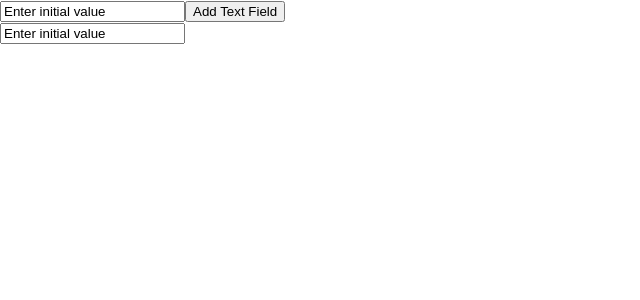
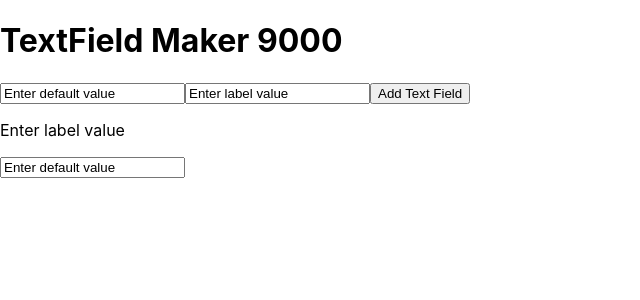
Before and after one commit to Tizdbl/react-test-app, a React (Create React App) app: page / in a window 1280 px wide. Both pictures are taken after a click on the button "Add Text Field". Shown: the top 300 px of the page, without its empty margins (0-640 px from the left). Built offline with nearby package versions, Linux system fonts and the light colour scheme.

Commit message:
added TextField label functionality

```diff
--- a/src/App.js
+++ b/src/App.js
@@ -1,35 +1,46 @@
 import React, { useState } from 'react';
 
 function App() {
-    const [initialTextFieldValue, setInitialTextFieldValue] = useState('Enter initial value');
+    const [textFieldDefaultValue, setTextFieldDefaultValue] = useState('Enter default value');
+    const [textFieldLabelValue, setTextFieldLabelValue] = useState('Enter label value');
     const [textFields, setTextFields] = useState([]);
 
-    const handleButtonClick = () => {
-        setTextFields([...textFields, initialTextFieldValue]);
+    const handleDefaultValueButtonClick = () => {
+        setTextFields([...textFields, { value: textFieldDefaultValue, label: textFieldLabelValue }]);
     };
 
     return (
         <div>
             <div>
+                <h1>TextField Maker 9000</h1>
+            </div>
+            <div>
                 <input
                     type="text"
-                    value={initialTextFieldValue}
-                    onChange={(e) => setInitialTextFieldValue(e.target.value)}
+                    value={textFieldDefaultValue}
+                    onChange={(e) => setTextFieldDefaultValue(e.target.value)}
                 />
-                <button onClick={handleButtonClick}>Add Text Field</button>
+                <input
+                    type="text"
+                    value={textFieldLabelValue}
+                    onChange={(e) => setTextFieldLabelValue(e.target.value)}
+                />
+                <button onClick={handleDefaultValueButtonClick}>Add Text Field</button>
             </div>
             <div>
-                {textFields.map((value, index) => (
+                {textFields.map((field, index) => (
+                    <div key={index}>
+                        <p>{field.label}</p>
                         <input
-                        key={index}
                             type="text"
-                        value={value}
+                            value={field.value}
                             onChange={(e) => {
                                 const updatedTextFields = [...textFields];
-                            updatedTextFields[index] = e.target.value;
+                                updatedTextFields[index].value = e.target.value;
                                 setTextFields(updatedTextFields);
                             }}
                         />
+                    </div>
                 ))}
             </div>
         </div>
```
Lines whose indentation alone changed are shown as unchanged.
